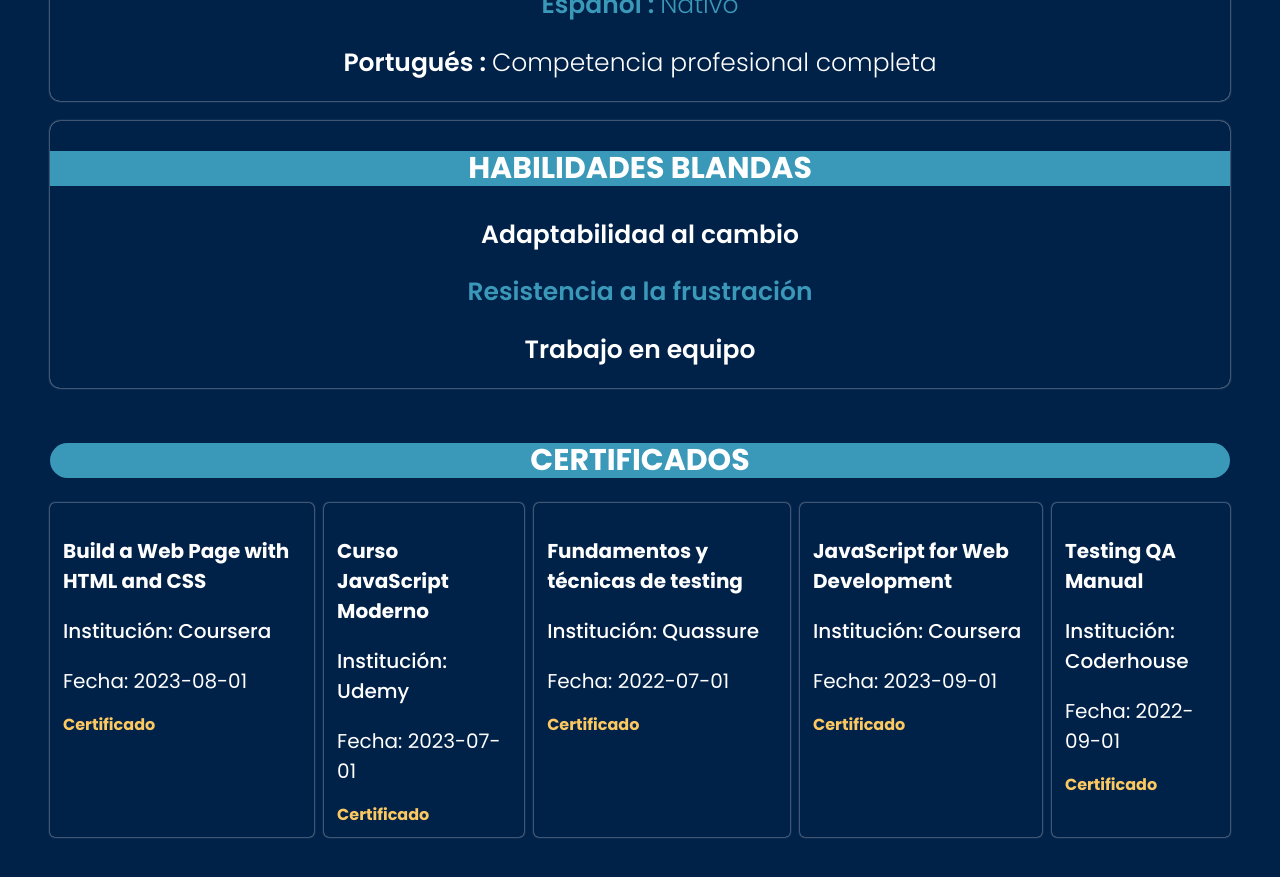
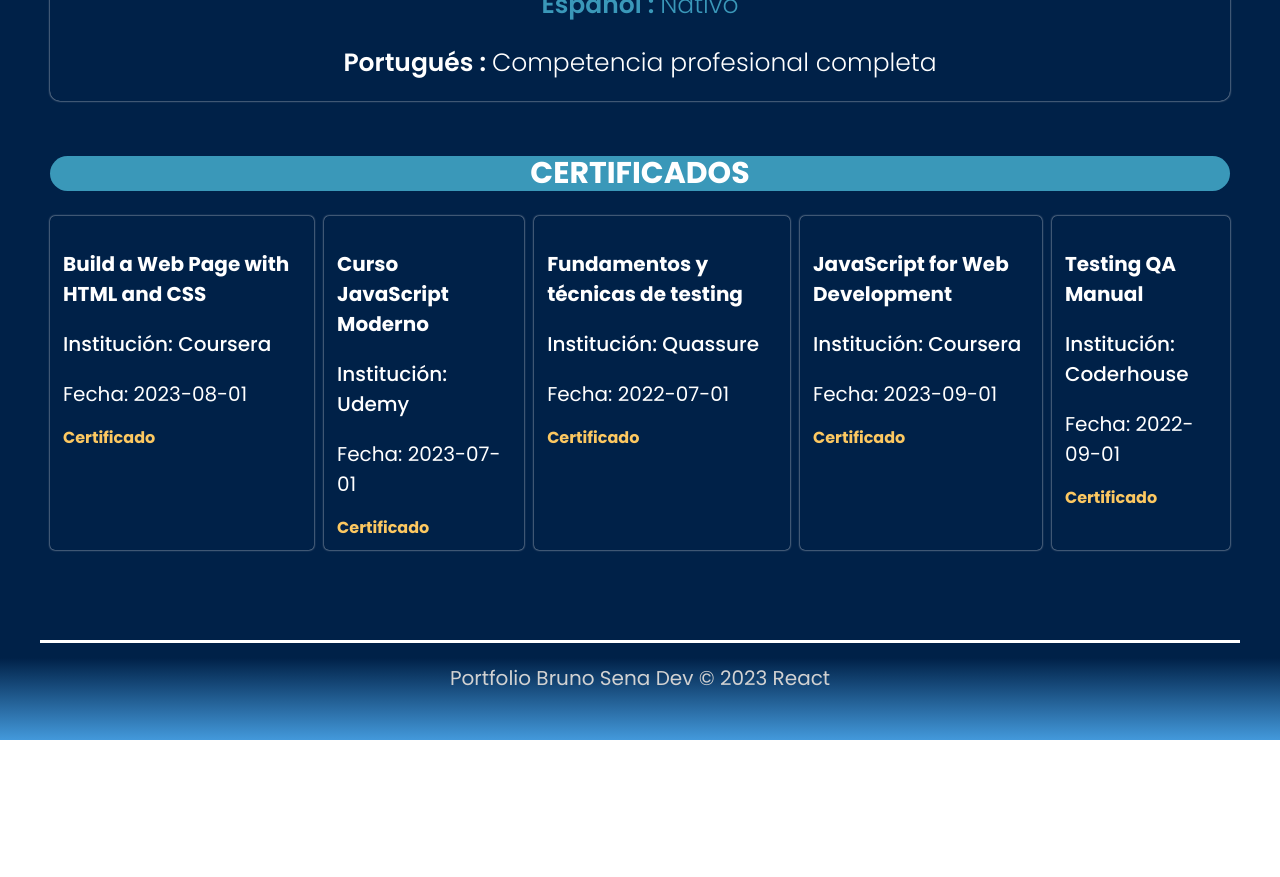
Before and after one commit to brujavsen/my-portfolio, a React (Create React App) app: page /resume in a window 1280 px wide. Shown: the part 900-1777 px from the top of the page. After the commit the page ends 1640 px from the top, so only its background shows below. Built offline with nearby package versions, Linux system fonts and the light colour scheme.

Commit message:
remove changes

```diff
--- a/src/components/Contact.js
+++ b/src/components/Contact.js
@@ -33,7 +33,8 @@ const Contact = () => {
       </form>
       {/* action='mailto:brudev97@gmail.com?subject=Asunto del correo&body=Cuerpo del mensaje'  */}
       <div className='contact-media'>
-          <p><HiMail/> brudev97@gmail.com</p>
+          <h2 style={{color:'white'}}>{lang ? 'Contact me' : 'Contáctame'}</h2>
+          {/* <p><HiMail/> brudev97@gmail.com</p> */}
           <a href='https://www.linkedin.com/in/bruno-sena-webdev' target='_blank' rel='noreferrer'><BiLogoLinkedin/></a>
           <a href='https://github.com/brujavsen' target='_blank' rel='noreferrer'><BiLogoGithub/></a>
       </div>
--- a/src/components/Resume.js
+++ b/src/components/Resume.js
@@ -93,7 +93,7 @@ const Resume = () => {
             )}
           </div>
           {/* Habilidades Blandas */}
-          <div>
+          {/* <div>
             <h3>{lang ? "Soft Skills" : "Habilidades Blandas"}</h3>
             {data.length > 0 ? (
               data.map((about, index) => (
@@ -108,7 +108,7 @@ const Resume = () => {
             ) : (
               <div>Loading...</div>
             )}
-          </div>
+          </div> */}
         </div>
         {/* Experiencias
         <div className='fbasis exp-cnt'>
```
